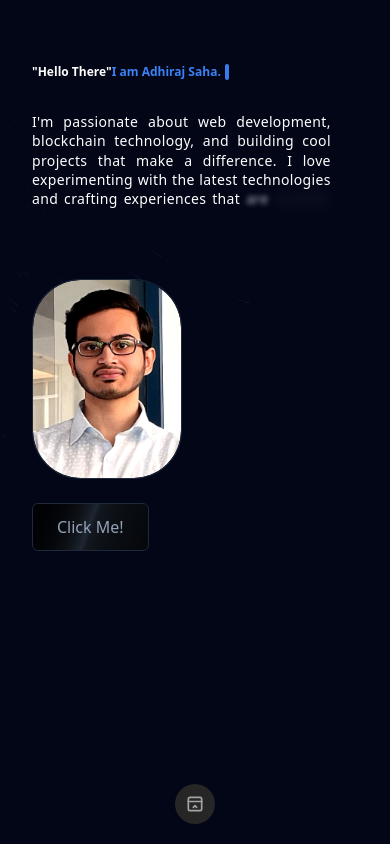
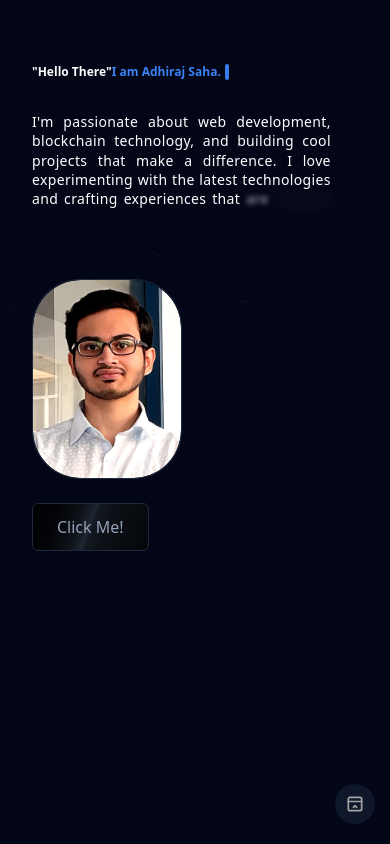
Before and after one commit to NightFury520/next-portfolio, a Next.js app: page / in a window 390 px wide. Built offline with nearby package versions, Linux system fonts and the light colour scheme.

Commit message:
Updated Nav bar

```diff
--- a/src/components/Hero.jsx
+++ b/src/components/Hero.jsx
@@ -20,7 +20,7 @@ const Hero = () => {
 
   return (
     <div className="relative z-10 text-white h-screen px-8 lg:px-56 py-10 lg:pt-36">
-      <div className="flex flex-col lg:flex-row items-start lg:items-center justify-evenly">
+      <section id="#hero" className="flex flex-col lg:flex-row items-start lg:items-center justify-evenly">
         {/* Left Side Content */}
         <div className="text-justify lg:text-left space-y-4 pb-8 lg:pb-0">
           <TypewriterEffectSmooth words={words1} />
@@ -37,7 +37,7 @@ const Hero = () => {
             />
           </GlareCard>
         </div>
-      </div>
+      </section>
       <div className="flex flex-col items-start lg:items-end lg:pt-4">
         <CoolMode>
           <button className="inline-flex h-12 animate-shimmer items-center justify-center rounded-md border border-slate-800 bg-[linear-gradient(110deg,#000103,45%,#1e2631,55%,#000103)] bg-[length:200%_100%] px-6 font-medium text-slate-400 transition-colors focus:outline-none focus:ring-2 focus:ring-slate-400 focus:ring-offset-2 focus:ring-offset-slate-50">
--- a/src/components/NavBar.jsx
+++ b/src/components/NavBar.jsx
@@ -4,11 +4,12 @@ import React from "react";
 import { FloatingDock } from "@/components/ui/floating-dock";
 import {
   IconBrandGithub,
-  IconBrandX,
-  IconExchange,
+  IconBrandLinkedin,
+  IconMail,
   IconHome,
-  IconNewSection,
-  IconTerminal2,
+  IconSchool,
+  IconMoodSmile,
+  IconDeviceDesktop,
 } from "@tabler/icons-react";
 import Image from "next/image";
 
@@ -19,64 +20,66 @@ const NavBar = () => {
       icon: (
         <IconHome className="h-full w-full text-neutral-500 dark:text-neutral-300" />
       ),
+      href: "/",
+    },
+    {
+      title: "About",
+      icon: (
+        <IconMoodSmile className="h-full w-full text-neutral-500 dark:text-neutral-300" />
+      ),
+      href: "#hero",
+    },
+    {
+      title: "Projects",
+      icon: (
+        <IconDeviceDesktop className="h-full w-full text-neutral-500 dark:text-neutral-300" />
+      ),
+      href: "#hero",
+    },
+    {
+      title: "Education",
+      icon: (
+        <IconSchool className="h-full w-full text-neutral-500 dark:text-neutral-300" />
+      ),
       href: "#",
     },
-
+    // {
+    //   title: "Aceternity UI",
+    //   icon: (
+    //     <Image
+    //       src="/assets/favicon.ico"
+    //       width={20}
+    //       height={20}
+    //       alt="Aceternity Logo"
+    //     />
+    //   ),
+    //   href: "#",
+    // },
     {
-      title: "Products",
+      title: "Contact",
       icon: (
-        <IconTerminal2 className="h-full w-full text-neutral-500 dark:text-neutral-300" />
+        <IconMail className="h-full w-full text-neutral-500 dark:text-neutral-300" />
       ),
       href: "#",
     },
     {
-      title: "Components",
+      title: "LinkedIn",
       icon: (
-        <IconNewSection className="h-full w-full text-neutral-500 dark:text-neutral-300" />
+        <IconBrandLinkedin className="h-full w-full text-neutral-500 dark:text-neutral-300" />
       ),
-      href: "#",
-    },
-    {
-      title: "Aceternity UI",
-      icon: (
-        <Image
-          src="/assets/favicon.ico"
-          width={20}
-          height={20}
-          alt="Aceternity Logo"
-        />
-      ),
-      href: "#",
-    },
-    {
-      title: "Changelog",
-      icon: (
-        <IconExchange className="h-full w-full text-neutral-500 dark:text-neutral-300" />
-      ),
-      href: "#",
-    },
-
-    {
-      title: "Twitter",
-      icon: (
-        <IconBrandX className="h-full w-full text-neutral-500 dark:text-neutral-300" />
-      ),
-      href: "#",
+      href: "https://www.linkedin.com/in/adhirajsaha",
     },
     {
       title: "GitHub",
       icon: (
         <IconBrandGithub className="h-full w-full text-neutral-500 dark:text-neutral-300" />
       ),
-      href: "#",
+      href: "https://github.com/adhirajcs",
     },
   ];
   return (
-    <div className="absolute bottom-0 left-0 right-0 flex items-center justify-center h-[5rem] z-50">
-      <FloatingDock
-        ClassName="translate-y-20"
-        items={links}
-      />
+    <div className="absolute bottom-0 sm:left-0 left-80 right-0 flex items-center justify-center h-[5rem] z-50">
+      <FloatingDock items={links} />
     </div>
   );
 };
--- a/src/components/ui/floating-dock.jsx
+++ b/src/components/ui/floating-dock.jsx
@@ -52,7 +52,7 @@ const FloatingDockMobile = ({
                 <Link
                   href={item.href}
                   key={item.title}
-                  className="h-10 w-10 rounded-full bg-gray-50 dark:bg-neutral-900 flex items-center justify-center">
+                  className="h-10 w-10 rounded-full bg-gray-50 dark:bg-slate-900 flex items-center justify-center">
                   <div className="h-4 w-4">{item.icon}</div>
                 </Link>
               </motion.div>
@@ -62,7 +62,7 @@ const FloatingDockMobile = ({
       </AnimatePresence>
       <button
         onClick={() => setOpen(!open)}
-        className="h-10 w-10 rounded-full bg-gray-50 dark:bg-neutral-800 flex items-center justify-center">
+        className="h-10 w-10 rounded-full bg-gray-50 dark:bg-slate-900 flex items-center justify-center">
         <IconLayoutNavbarCollapse className="h-5 w-5 text-neutral-500 dark:text-neutral-400" />
       </button>
     </div>)
@@ -79,7 +79,7 @@ const FloatingDockDesktop = ({
       onMouseMove={(e) => mouseX.set(e.pageX)}
       onMouseLeave={() => mouseX.set(Infinity)}
       className={cn(
-        "mx-auto hidden md:flex h-16 gap-4 items-end  rounded-2xl bg-gray-50 dark:bg-neutral-900 px-4 pb-3",
+        "mx-auto hidden md:flex h-16 gap-4 items-end  rounded-2xl bg-gray-50 dark:bg-slate-900 px-4 pb-3",
         className
       )}>
       {items.map((item) => (
@@ -140,14 +140,14 @@ function IconContainer({
         style={{ width, height }}
         onMouseEnter={() => setHovered(true)}
         onMouseLeave={() => setHovered(false)}
-        className="aspect-square rounded-full bg-gray-200 dark:bg-neutral-800 flex items-center justify-center relative">
+        className="aspect-square rounded-full bg-gray-200 dark:bg-slate-700 flex items-center justify-center relative">
         <AnimatePresence>
           {hovered && (
             <motion.div
               initial={{ opacity: 0, y: 10, x: "-50%" }}
               animate={{ opacity: 1, y: 0, x: "-50%" }}
               exit={{ opacity: 0, y: 2, x: "-50%" }}
-              className="px-2 py-0.5 whitespace-pre rounded-md bg-gray-100 border dark:bg-neutral-800 dark:border-neutral-900 dark:text-white border-gray-200 text-neutral-700 absolute left-1/2 -translate-x-1/2 -top-8 w-fit text-xs">
+              className="px-2 py-0.5 whitespace-pre rounded-md bg-gray-100 border dark:bg-slate-700 dark:border-neutral-900 dark:text-white border-gray-200 text-neutral-700 absolute left-1/2 -translate-x-1/2 -top-8 w-fit text-xs">
               {title}
             </motion.div>
           )}
```
